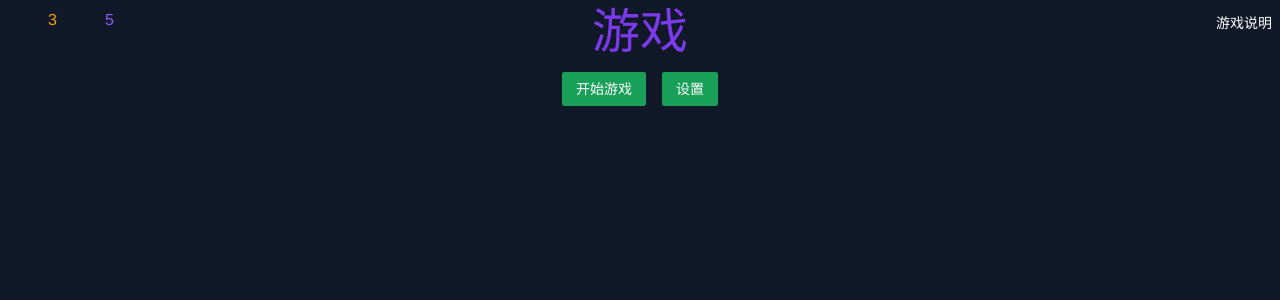
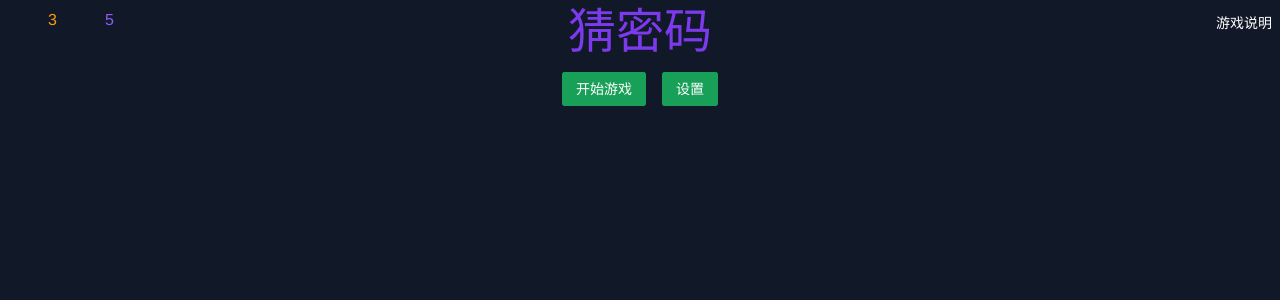
Before and after one commit to lalawow/secret-code-game, a Vue app: page / in a window 1280 px wide. Shown: the top 300 px of the page. Built offline with nearby package versions, Linux system fonts and the light colour scheme; some icons are missing.

Commit message:
feat: change favicon

```diff
--- a/index.html
+++ b/index.html
@@ -4,7 +4,7 @@
     <meta charset="UTF-8" />
     <link rel="icon" href="/favicon.ico" />
     <meta name="viewport" content="width=device-width, initial-scale=1.0" />
-    <title>Vite App</title>
+    <title>Secret Code</title>
   </head>
   <body>
     <div class="h-auto min-h-screen bg-gray-900" id="app"></div>
--- a/src/App.vue
+++ b/src/App.vue
@@ -1,7 +1,7 @@
 <template>
   <div class="container h-auto mx-auto">
     <div class="relative">
-      <h1 class="p-2 text-5xl text-purple-600">游戏</h1>
+      <h1 class="p-2 text-5xl text-purple-600">猜密码</h1>
       <game-intro class="absolute top-2 right-2" />
       <game-setting class="absolute top-2 left-2" />
       <control-panel />
```
Also changed, not shown: 1 other file (tests, documents, lock files or other folders).
